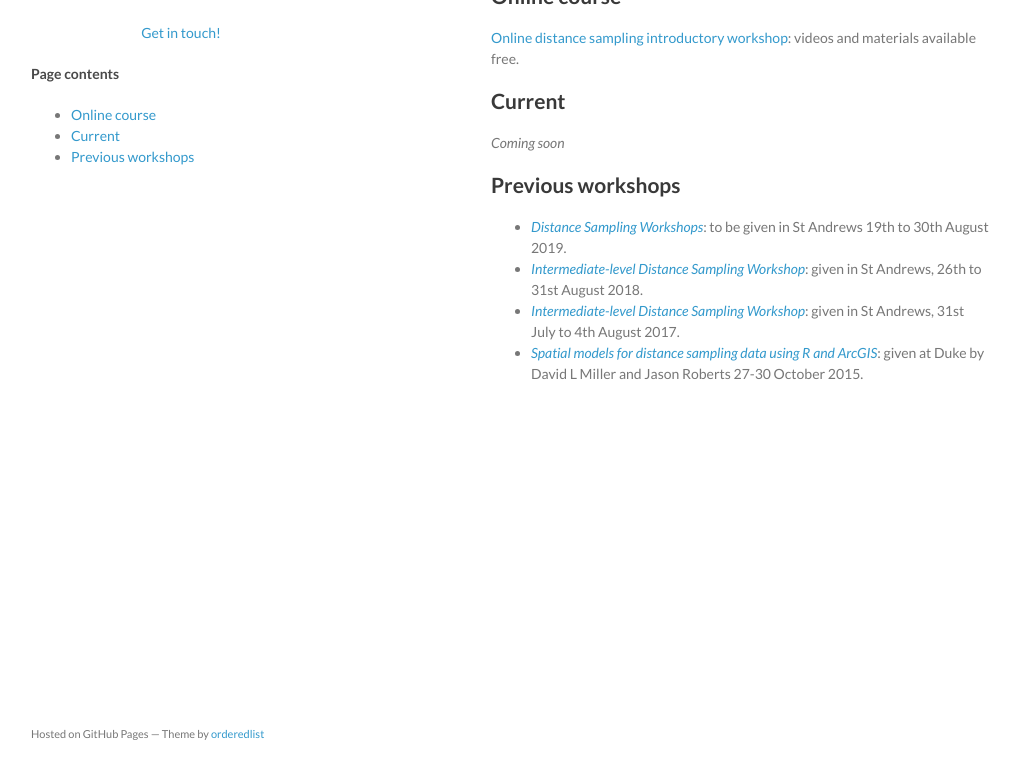
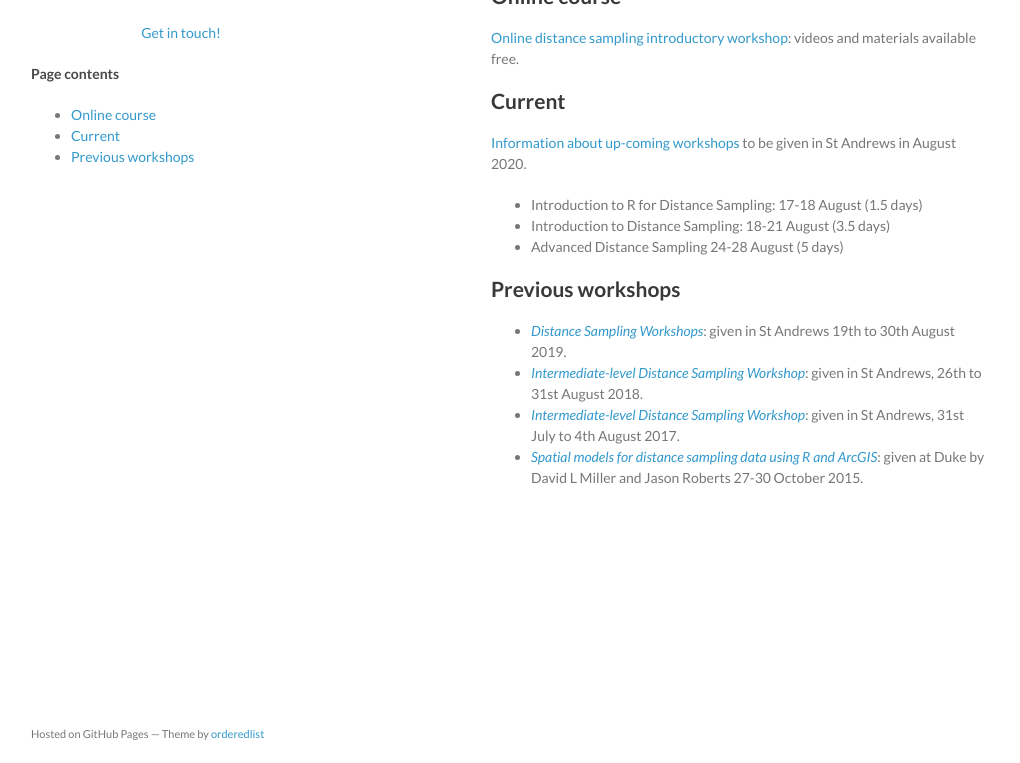
Before and after one commit to distanceworkshops/distanceworkshops.github.io, a Jekyll site: the page built from index.md, in a window 1280 px wide, cut to the strip 137-900 px from the top of the page. Shown: the whole strip, without its empty margins (129-1149 px from the left). Built offline with Jekyll 4.4.1, drawn with Linux system fonts in a browser that asks for light colours.

Commit message:
Update index.md
Updated to reflect the fact that the 2019 workshops finished, and 2020 workshops are planned.  Needs to contain a link to workshops to help people find the registration site.

```diff
--- a/index.md
+++ b/index.md
@@ -15,11 +15,15 @@ Here you can find content for distance sampling workshops including slides, exer
 
 ## Current
 
-*Coming soon*
+[Information about up-coming workshops](https://www.creem.st-andrews.ac.uk/distance-sampling-training-workshops-st-andrews-august-2020/) to be given in St Andrews in August 2020.
+
+- Introduction to R for Distance Sampling: 17-18 August (1.5 days)
+- Introduction to Distance Sampling: 18-21 August (3.5 days)
+- Advanced Distance Sampling 24-28 August (5 days)
 
 ## Previous workshops
 
-- [*Distance Sampling Workshops*](standrews-2019): to be given in St Andrews 19th to 30th August 2019.
+- [*Distance Sampling Workshops*](standrews-2019): given in St Andrews 19th to 30th August 2019.
 - [*Intermediate-level Distance Sampling Workshop*](stand-intermed-2018): given in St Andrews, 26th to 31st August 2018.
 - [*Intermediate-level Distance Sampling Workshop*](stand-intermed-2017): given in St Andrews, 31st July to 4th August 2017.
 - [*Spatial models for distance sampling data using R and ArcGIS*](duke-spatial-2015): given at Duke by David L Miller and Jason Roberts 27-30 October 2015.
```
